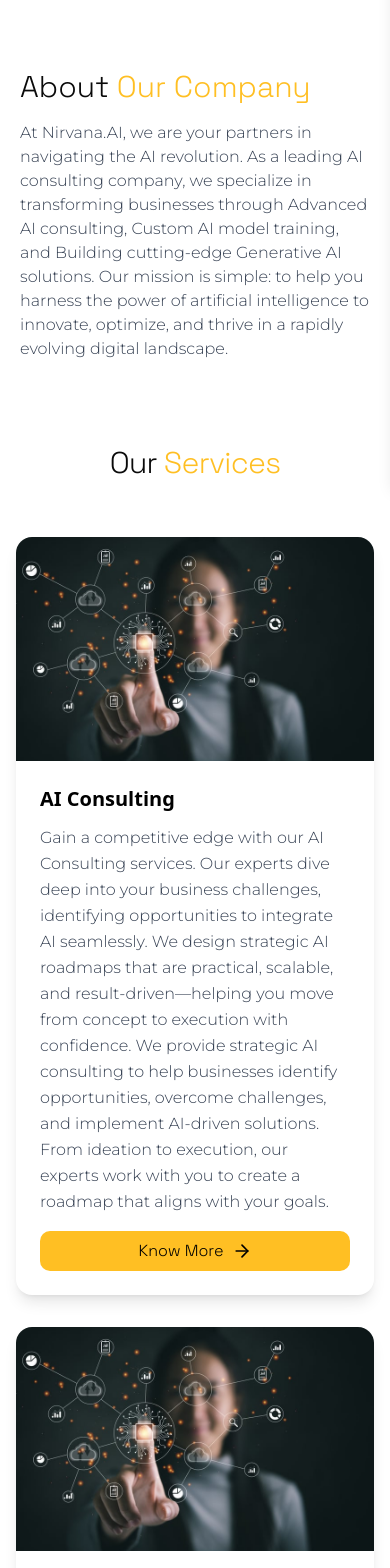
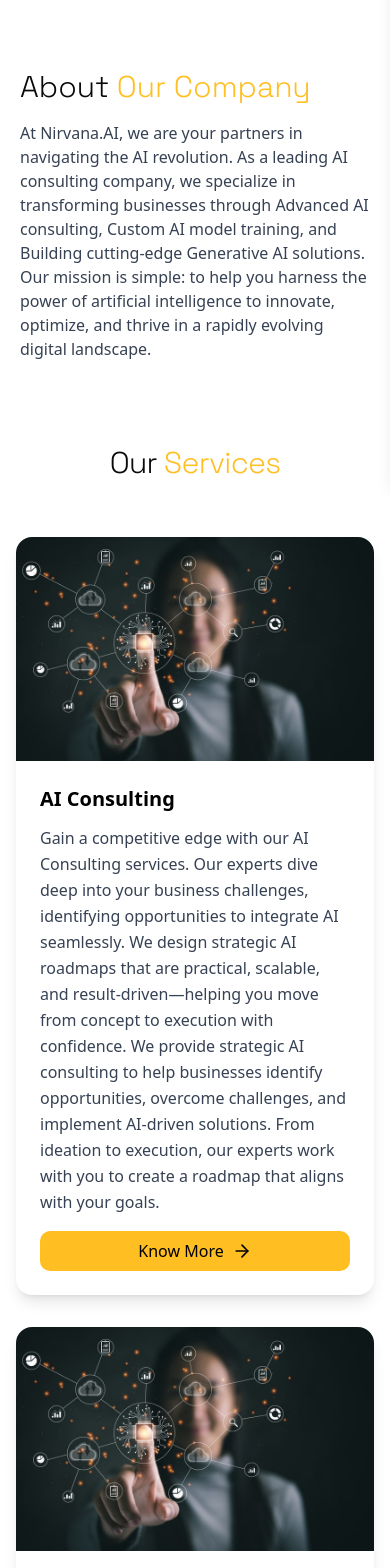
Before and after one commit to remote-cto/aiofy, a Next.js app: page / in a window 390 px wide. Shown: the part 360-1928 px from the top of the page. Built offline with nearby package versions, Linux system fonts and the light colour scheme.

Commit message:
font updated

```diff
--- a/app/components/About.tsx
+++ b/app/components/About.tsx
@@ -14,7 +14,7 @@ const About = () => {
           <h2 className="my-4 font-bold text-3xl  sm:text-6xl font-['SpaceGrotesk']">
             About <span className="text-[#FFBF23]">Our Company</span>
           </h2>
-          <p className="text-gray-700 font-['Montserrat']">
+          <p className="text-gray-700">
             At Nirvana.AI, we are your partners in navigating the AI revolution.
             As a leading AI consulting company, we specialize in transforming
             businesses through Advanced AI consulting, Custom AI model training,
--- a/app/components/ContactForm.tsx
+++ b/app/components/ContactForm.tsx
@@ -269,7 +269,7 @@ const ContactForm: React.FC = () => {
                   <button
                     type="submit"
                     disabled={isSubmitting}
-                    className={`px-8 py-3 bg-white text-black font-bold rounded-full shadow-lg hover:shadow-xl transition-all duration-300 transform hover:-translate-y-1 flex mx-auto items-center font-['SpaceGrotesk'] ${
+                    className={`px-8 py-3 bg-white text-black font-bold rounded-full shadow-lg hover:shadow-xl transition-all duration-300 transform hover:-translate-y-1 flex mx-auto items-center ${
                       isSubmitting ? "opacity-70 cursor-not-allowed" : ""
                     }`}
                   >
--- a/app/components/WhatOurClientSay.tsx
+++ b/app/components/WhatOurClientSay.tsx
@@ -91,8 +91,8 @@ const WhatOurClientsSay: React.FC = () => {
                         {testimonial.author.charAt(0)}
                       </div>
                       <div className="ml-4">
-                        <p className="font-bold text-black font-['SpaceGrotesk'] ">{testimonial.author}</p>
-                        <p className="text-black font-['Montserrat']">{testimonial.position}, {testimonial.company}</p>
+                        <p className="font-bold text-black">{testimonial.author}</p>
+                        <p className="text-black">{testimonial.position}, {testimonial.company}</p>
                       </div>
                     </div>
                   </div>
@@ -116,7 +116,7 @@ const WhatOurClientsSay: React.FC = () => {
         </div>
 
         <div className="text-center mt-12">
-          <button className="px-8 py-3 bg-white text-indigo-800 font-bold rounded-full shadow-lg hover:shadow-xl transition-all duration-300 transform hover:-translate-y-1 flex mx-auto items-center font-['SpaceGrotesk']">
+          <button className="px-8 py-3 bg-white text-indigo-800 font-bold rounded-full shadow-lg hover:shadow-xl transition-all duration-300 transform hover:-translate-y-1 flex mx-auto items-center">
             Read More Success Stories
             <svg className="w-5 h-5 ml-2" fill="none" stroke="currentColor" viewBox="0 0 24 24" xmlns="http://www.w3.org/2000/svg">
               <path strokeLinecap="round" strokeLinejoin="round" strokeWidth={2} d="M14 5l7 7m0 0l-7 7m7-7H3" />
--- a/app/components/WhatWeOffer.tsx
+++ b/app/components/WhatWeOffer.tsx
@@ -123,7 +123,7 @@ const ServicesPage = () => {
                 <h2 className="text-xl font-bold text-black mb-3">
                   {service.title}
                 </h2>
-                <p className="text-gray-700 leading-relaxed mb-4 flex-grow font-['Montserrat']">
+                <p className="text-gray-700 leading-relaxed mb-4 flex-grow">
                   {service.description}
                 </p>
                 <div className="mt-auto">
@@ -137,7 +137,7 @@ const ServicesPage = () => {
                       whileTap={{ scale: 0.95 }}
                       className="flex items-center justify-center bg-[#FFBF23] text-black py-2 rounded-lg  transition-colors duration-300 ease-in-out"
                     >
-                      <span className="mr-2 font-['SpaceGrotesk']">Know More</span>
+                      <span className="mr-2">Know More</span>
 
                       <motion.span
                         initial={{ x: 0 }}
--- a/app/components/WhyChoosen.tsx
+++ b/app/components/WhyChoosen.tsx
@@ -17,7 +17,7 @@ const BenefitItem: React.FC<BenefitItemProps> = ({
       <h3 className="text-xl font-bold text-gray-800">{title}</h3>
     </div>
     <div className="text-center">
-      <p className="text-gray-600 font-['Montserrat']">{description}</p>
+      <p className="text-gray-600">{description}</p>
     </div>
   </div>
 );
--- a/app/services/AiConsulting/page.tsx
+++ b/app/services/AiConsulting/page.tsx
@@ -28,7 +28,7 @@ const Page = () => {
           <h2 className="text-3xl sm:text-5xl text-[#] mb-4 flex items-center justify-center font-['SpaceGrotesk']">
             AI Consulting – Strategic Intelligence That Transforms
           </h2>
-          <p className="text-lg md:text-xl text-gray-700 max-w-3xl mx-auto font-['Montserrat']">
+          <p className="text-lg md:text-xl text-gray-700 max-w-3xl mx-auto">
             AI is not just about technology; it's about strategy. At Nirvana.AI, we integrate AI into your business model to drive <span className="font-bold">intelligent automation, predictive analytics,</span> and <span className="font-bold">enhanced decision-making</span>. Our approach is not just consultative—it's transformative.
           </p>
         </header>
--- a/app/services/AiModelTraining/page.tsx
+++ b/app/services/AiModelTraining/page.tsx
@@ -28,7 +28,7 @@ const Page = () => {
           <h2 className="text-3xl sm:text-5xl text-[#] mb-4 flex items-center justify-center font-['SpaceGrotesk']">
             AI Model Training – Precision Engineering for Intelligent Systems
           </h2>
-          <p className="text-lg md:text-xl text-gray-700 max-w-3xl mx-auto font-['Montserrat']">
+          <p className="text-lg md:text-xl text-gray-700 max-w-3xl mx-auto">
             The heart of every AI solution is a well-trained model. Our AI Model Training services focus on <span className="font-bold">accuracy, speed,</span> and <span className="font-bold">scalability</span> to build models that not only understand data but also <span className="font-bold">anticipate trends</span> and make actionable predictions.
           </p>
         </header>
--- a/app/services/GenerativeAiSolutions/page.tsx
+++ b/app/services/GenerativeAiSolutions/page.tsx
@@ -28,7 +28,7 @@ const Page = () => {
           <h2 className="text-3xl  sm:text-5xl text-[#] mb-4 flex items-center justify-center font-['SpaceGrotesk']">
             Generative AI Solutions – Redefining Innovation and Automation
           </h2>
-          <p className="text-lg md:text-xl text-gray-700 max-w-3xl mx-auto font-['Montserrat']">
+          <p className="text-lg md:text-xl text-gray-700 max-w-3xl mx-auto">
             Go beyond traditional AI capabilities with our{" "}
             <span className="font-bold">Generative AI Solutions</span>—designed
             to{" "}
```
